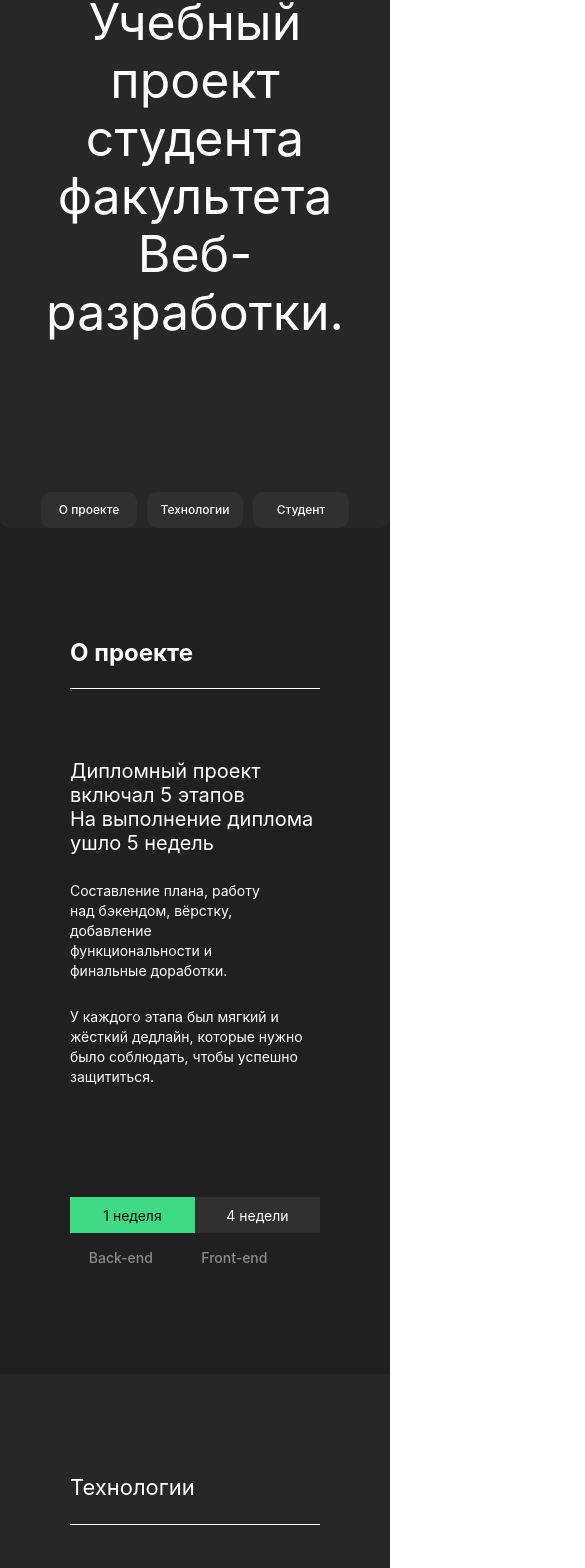
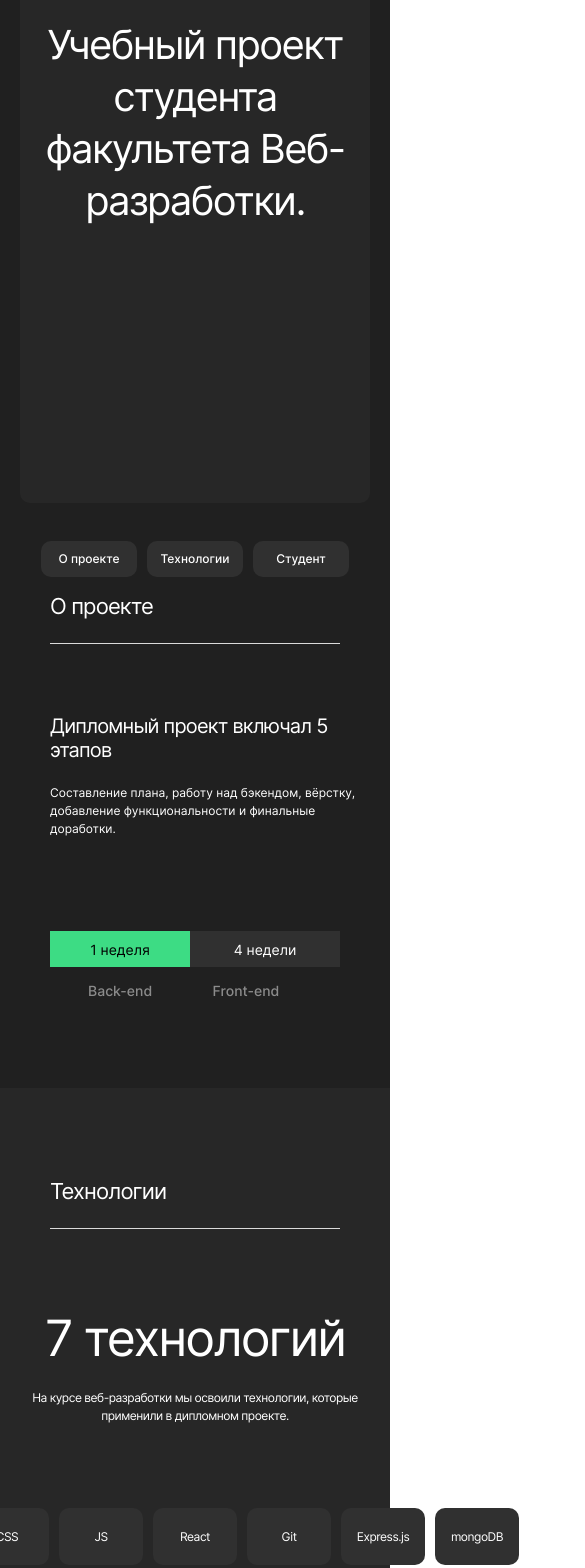
Before and after one commit to Velnene/movies-explorer-frontend, a React (Create React App) app: page / in a window 390 px wide. Shown: the part 425-1993 px from the top of the page, 585 px wide, since content can reach past the window. Built offline with nearby package versions, Linux system fonts and the light colour scheme.

Commit message:
адаптив на path="/"

```diff
--- a/src/components/AboutMe/AboutMe.css
+++ b/src/components/AboutMe/AboutMe.css
@@ -10,6 +10,7 @@
   padding-bottom: 23px;
   border-bottom: solid 1px white;
   margin: 0;
+  letter-spacing: -0.04em;
 }
 
 .about-me__my-name {
@@ -17,6 +18,7 @@
   font-size: 50px;
   line-height: 58px;
   margin: 0;
+  letter-spacing: -0.04em;
 }
 
 .about-me__info-title {
@@ -60,3 +62,36 @@
   margin: 0;
   max-height: 327px;
 }
+
+@media screen and (max-width: 880px) {
+  .about-me {
+    padding: 90px 50px 0;
+  }
+
+  .about-me__my-name {
+    font-size: 40px;
+    line-height: 40px;
+  }
+
+  .about-me__info-title {
+    font-size: 12px;
+    line-height: 18px;
+    margin: 16px 0 20px 0;
+  }
+
+  .about-me__subtitle {
+    font-size: 12px;
+    line-height: 18px;
+    max-width: 364px;
+    margin-bottom: 87px;
+  }
+
+  .about-me__info-image {
+    height: 307px;
+    width: 255px;
+  }
+
+  .about-me__info {
+    margin-bottom: 91px;
+  }
+}
--- a/src/components/AboutProject/AboutProject.css
+++ b/src/components/AboutProject/AboutProject.css
@@ -9,7 +9,12 @@
   margin: 0;
   height: 27px;
   padding-bottom: 23px;
-  border-bottom: solid 1px white;
+  border-bottom: solid 1px #DADADA;
+  ;
+  font-weight: 400;
+  font-size: 22px;
+  line-height: 27px;
+  letter-spacing: -0.04em;
 }
 
 .about-project__info {
@@ -18,13 +23,15 @@
   flex-wrap: wrap;
   padding: 0;
   margin: 70px 0 110px;
+  min-width: 1140px;
 }
 
 .about-project__info-item {
   font-weight: 400;
   font-size: 14px;
   line-height: 20px;
-  width: 550px;
+  max-width: 550px;
+  width: 100%;
   margin-top: 26px;
 }
 
@@ -33,6 +40,7 @@
   font-size: 20px;
   line-height: 24px;
   margin-top: 0;
+  letter-spacing: -0.04em;
 }
 
 .about-project__info-item:nth-last-of-type(2) {
@@ -44,6 +52,7 @@
   font-size: 20px;
   line-height: 24px;
   margin: 0 40px 0 0;
+  letter-spacing: -0.04em;
 }
 
 .about-project__timing {
@@ -84,7 +93,7 @@
   line-height: 17px;
   position: absolute;
   content: 'Front-end';
-  bottom: -41px;
+  bottom: -40px;
   left: 53%;
   transform: translate(-50%, -50%);
   color: #8B8B8B;
@@ -97,9 +106,67 @@
   line-height: 17px;
   position: absolute;
   content: 'Back-end';
-  bottom: -41px;
-  left: 63%;
+  bottom: -40px;
+  left: 62%;
   transform: translate(-50%, -50%);
   color: #8B8B8B;
   min-width: 120px;
 }
+
+@media screen and (max-width: 1220px) {
+  .about-project__info {
+    min-width: 668px;
+  }
+
+  .about-project__info-item {
+    max-width: 350px;
+  }
+
+}
+
+@media screen and (max-width: 880px) {
+
+  .about-project__info {
+    margin-bottom: 93PX;
+  }
+
+  .about-project__info-item {
+    max-width: 319px;
+    font-weight: 400;
+    font-size: 12px;
+    line-height: 18px;
+    margin-top: 22px;
+  }
+
+  .about-project__info-item:nth-last-of-type(2) {
+    margin-right: 30px;
+  }
+
+  .about-project__info-item:nth-last-of-type(4) {
+    margin: 0 30px 0 0;
+  }
+
+  .about-project {
+    padding: 90px 50px 121px;
+  }
+
+  .about-project__timing-item:nth-last-of-type(2) {
+    max-width: 140px;
+  }
+
+  .about-project__timing-item:nth-last-of-type(1) {
+    max-width: 528px;
+  }
+
+  .about-project__timing-item:nth-last-of-type(1)::after {
+    bottom: -40px;
+    left: 55%;
+  }
+
+  .about-project__timing-item:nth-last-of-type(2)::after {
+    content: 'Back-end';
+    bottom: -40px;
+    left: 70%;
+  }
+
+}
--- a/src/components/App/App.js
+++ b/src/components/App/App.js
@@ -19,7 +19,7 @@ import Error from '../Error/Error';
 
 function App() {
   const [value, setValue] = useState(false);
-  const [loggedIn, setLoggedIn] = useState(true);
+  const [loggedIn, setLoggedIn] = useState(false);
   const [currentUser, setUserInfo] = useState({});
 
   return (
@@ -28,7 +28,7 @@ function App() {
         <Routes>
           <Route path='/' element={<>
             <Header
-              loggedIn={loggedIn} />
+              loggedIn={false} />
             <Promo />
             <AboutProject />
             <Techs />
@@ -38,7 +38,7 @@ function App() {
           </>} />
           <Route path='/movies' element={<>
             <Header
-              loggedIn={loggedIn} />
+              loggedIn={true} />
             <Movies
               isOn={value}
               handleToggle={() => setValue(!value)}
@@ -47,7 +47,7 @@ function App() {
           </>} />
           <Route path='/saved-movies' element={<>
             <Header
-              loggedIn={loggedIn} />
+              loggedIn={true} />
             <SavedMovies
               isOn={value}
               handleToggle={() => setValue(!value)}
@@ -56,7 +56,7 @@ function App() {
           </>} />
           <Route path='/profile' element={<>
             <Header
-              loggedIn={loggedIn} />
+              loggedIn={true} />
             <Profile />
           </>} />
           <Route path='/signin' element={<>
--- a/src/components/Footer/Footer.css
+++ b/src/components/Footer/Footer.css
@@ -45,3 +45,9 @@
 .footer__link:nth-last-of-type(1) {
   margin: 0;
 }
+
+@media screen and (max-width:880px) {
+  .footer {
+      padding: 79px 30px 20px;
+    }
+}
--- a/src/components/Header/Header.css
+++ b/src/components/Header/Header.css
@@ -70,4 +70,11 @@
   border: 0;
   background: none;
   color: white;
+  padding: 0;
 }
+
+@media screen and (max-width: 768px) {
+  .header{
+    padding: 0 30px;
+  }
+}
--- a/src/components/Header/Header.js
+++ b/src/components/Header/Header.js
@@ -1,6 +1,7 @@
 import './Header.css';
 import logo from '../../images/logo.svg'
 import { Link } from 'react-router-dom';
+
 function Header({ loggedIn }) {
   return (
     loggedIn ?
--- a/src/components/HeaderRegister/HeaderRegister.css
+++ b/src/components/HeaderRegister/HeaderRegister.css
@@ -1,4 +1,4 @@
-.header {
+.header-register {
   padding-top: 70px;
   padding-bottom: 40px;
   width: 396px;
@@ -7,13 +7,13 @@
   align-items: start;
 }
 
-.header__logo {
+.header-register__logo {
   height: 38px;
   width: 38px;
   margin: 0 0 40px 0;
 }
 
-.header__welcome {
+.header-register__welcome {
   font-weight: 500;
   font-size: 24px;
   line-height: 29px;
--- a/src/components/HeaderRegister/HeaderRegister.js
+++ b/src/components/HeaderRegister/HeaderRegister.js
@@ -3,9 +3,9 @@ import logo from '../../images/logo.svg'
 
 function HeaderRegister({ welcome }) {
   return (
-    <header className='header'>
-      <img className='header__logo' src={logo} alt='логотип' />
-      <h2 className='header__welcome'>{welcome}</h2>
+    <header className='header-register'>
+      <img className='header-register__logo' src={logo} alt='логотип' />
+      <h2 className='header-register__welcome'>{welcome}</h2>
     </header>
   )
 }
--- a/src/components/Portfolio/Portfolio.css
+++ b/src/components/Portfolio/Portfolio.css
@@ -1,6 +1,6 @@
 .portfolio {
   color: white;
-  padding: 0 70px 125px;
+  padding: 0 70px 90px;
 }
 
 .portfolio__title {
@@ -24,6 +24,7 @@
   line-height: 50px;
   display: flex;
   justify-content: space-between;
+  letter-spacing: -0.04em;
 }
 
 .portfolio__item:nth-last-of-type(1) {
@@ -41,3 +42,15 @@
   max-width: 18px;
   margin: 0 7px 11px 0;
 }
+
+@media screen and (max-width: 880px) {
+  .portfolio {
+    padding: 0 50px 55px;
+  }
+
+  .portfolio__item {
+    font-size: 28px;
+    line-height: 50px;
+  }
+
+}
--- a/src/components/Promo/Promo.css
+++ b/src/components/Promo/Promo.css
@@ -19,4 +19,26 @@
   text-align: center;
   align-items: center;
   margin: 0 auto 151px;
+  letter-spacing: -0.04em;
 }
+
+@media screen and (max-width: 1250px) {
+  .promo {
+    margin: 20px 20px 0;
+  }
+}
+
+@media screen and (max-width: 768px) {
+  .promo {
+    height: 834px;
+  }
+
+  .promo__text {
+    padding-top: 350px;
+    font-size: 40px;
+    line-height: 52px;
+    max-width: 680px;
+    margin-bottom: 314px;
+  }
+
+}
--- a/src/components/Techs/Techs.css
+++ b/src/components/Techs/Techs.css
@@ -12,7 +12,8 @@
   line-height: 27px;
   margin: 0 70px;
   padding-bottom: 23px;
-  border-bottom: solid 1px white;
+  border-bottom: solid 1px #DADADA;
+  letter-spacing: -0.04em;
 }
 
 .techs__title {
@@ -21,6 +22,7 @@
   font-size: 50px;
   line-height: 58px;
   text-align: center;
+  letter-spacing: -0.04em;
 }
 
 .techs__subtitle {
@@ -30,6 +32,7 @@
   max-width: 460px;
   margin: 0 auto;
   text-align: center;
+  letter-spacing: -0.04em;
 }
 
 .techs__items {
@@ -49,8 +52,45 @@
   min-width: 90px;
   min-height: 60px;
   margin-right: 10px;
+  font-weight: 400;
+  font-size: 14px;
+  line-height: 17px;
+  letter-spacing: -0.04em;
 }
 
 .techs__item:nth-last-of-type(1) {
   margin-right: 0;
 }
+
+@media screen and (max-width: 880px) {
+  .techs {
+    padding-top: 90px;
+    min-height: 477px;
+  }
+
+  .techs__name {
+    margin: 0 50px;
+  }
+
+  .techs__title {
+    margin: 80px 0 22px;
+    font-size: 50px;
+    line-height: 58px;
+  }
+
+  .techs__subtitle {
+    font-size: 12px;
+    line-height: 18px;
+  }
+
+  .techs__items {
+    margin-top: 83px;
+  }
+
+  .techs__item {
+    min-width: 84px;
+    min-height: 57px;
+    font-size: 12px;
+    line-height: 15px;
+  }
+}
--- a/src/index.css
+++ b/src/index.css
@@ -1,16 +1,2 @@
-body {
-  margin: 0;
-  font-family: -apple-system, BlinkMacSystemFont, 'Segoe UI', 'Roboto', 'Oxygen',
-    'Ubuntu', 'Cantarell', 'Fira Sans', 'Droid Sans', 'Helvetica Neue',
-    sans-serif;
-  -webkit-font-smoothing: antialiased;
-  -moz-osx-font-smoothing: grayscale;
-}
-
-code {
-  font-family: source-code-pro, Menlo, Monaco, Consolas, 'Courier New',
-    monospace;
-}
-
 @import url('./vendor/normalize.css');
 @import url('./vendor/fonts/fonts.css');
```
